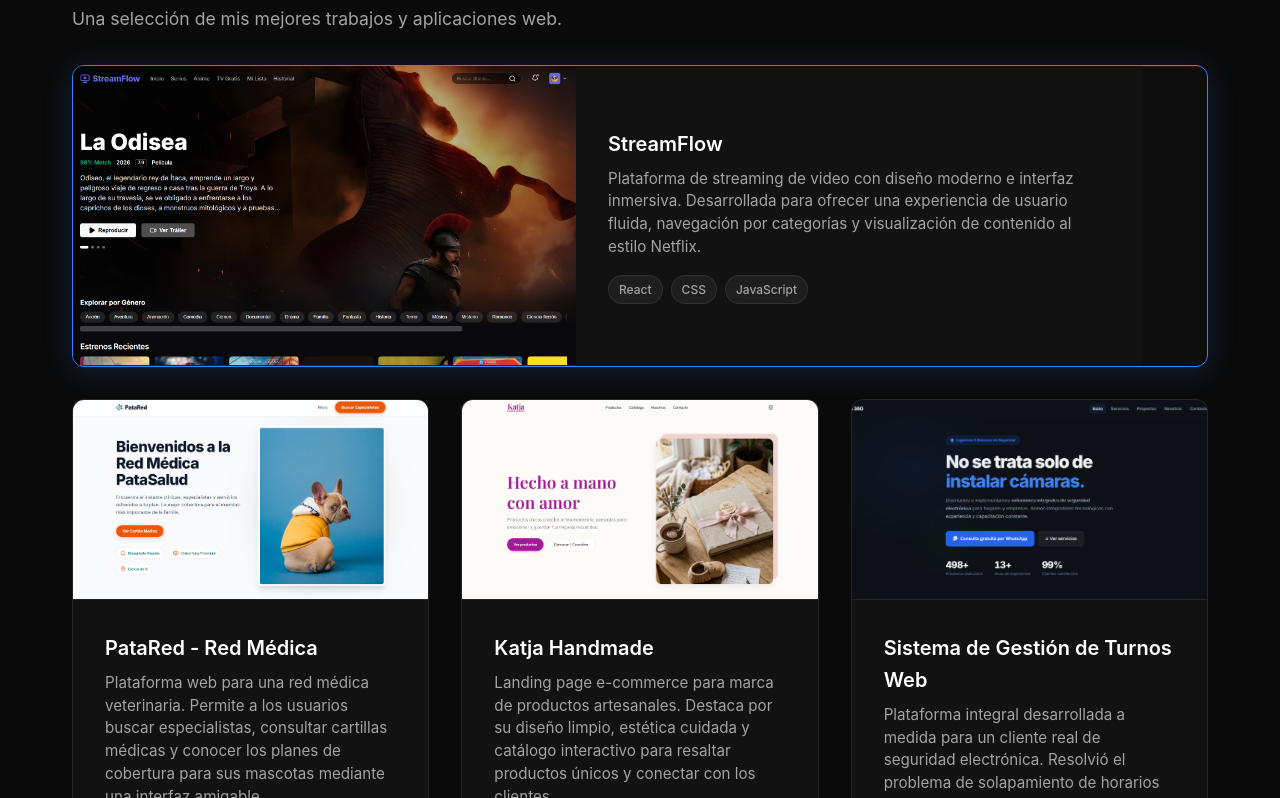
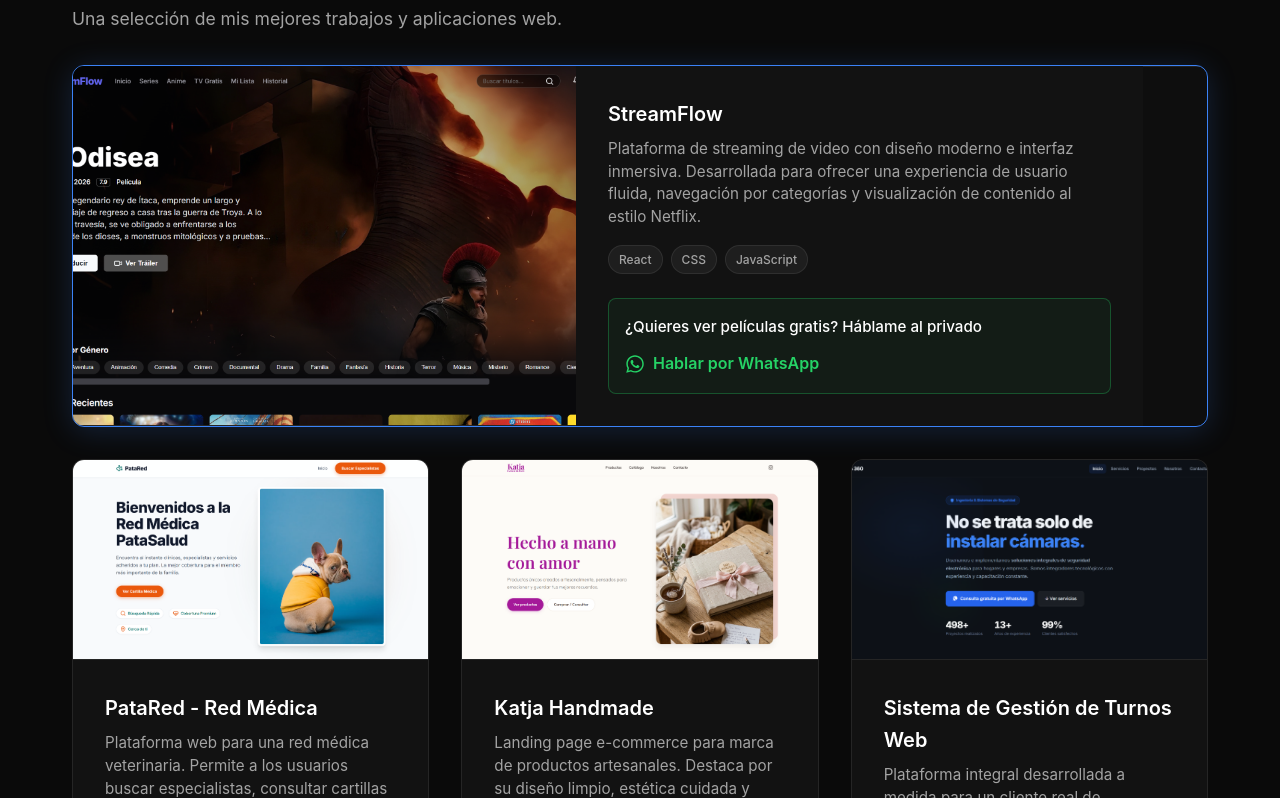
Before and after one commit to RodriA45/rodrigo-antunez-portfolio, a React (Vite) app: page / in a window 1280 px wide. Shown: the part 1528-2326 px from the top of the page. Built offline with nearby package versions, Linux system fonts and the light colour scheme.

Commit message:
feat: Agregar CTA de WhatsApp personalizado para proyectos (StreamFlow)

```diff
--- a/src/components/ProjectCard.tsx
+++ b/src/components/ProjectCard.tsx
@@ -1,4 +1,4 @@
-import { FaGithub, FaExternalLinkAlt } from 'react-icons/fa';
+import { FaGithub, FaExternalLinkAlt, FaWhatsapp } from 'react-icons/fa';
 import type { Project } from '../data/projects';
 import './ProjectCard.css';
 
@@ -24,6 +24,35 @@ export function ProjectCard({ project, isHero }: ProjectCardProps) {
             <span key={tech} className="tech-badge">{tech}</span>
           ))}
         </div>
+        {project.customCTA && (
+          <div className="custom-cta-box" style={{
+            marginTop: '1.5rem',
+            padding: '1rem',
+            backgroundColor: 'rgba(37, 211, 102, 0.05)',
+            border: '1px solid rgba(37, 211, 102, 0.3)',
+            borderRadius: 'var(--radius-md)',
+            display: 'flex',
+            flexDirection: 'column',
+            gap: '0.75rem'
+          }}>
+            <p style={{ margin: 0, fontSize: '0.95rem', color: 'var(--text-primary)', fontWeight: 500 }}>
+              {project.customCTA.text}
+            </p>
+            <a href={project.customCTA.url} target="_blank" rel="noopener noreferrer" style={{
+              display: 'inline-flex',
+              alignItems: 'center',
+              gap: '8px',
+              color: '#25D366',
+              fontWeight: 600,
+              textDecoration: 'none',
+              transition: 'transform 0.2s ease'
+            }}
+            onMouseOver={(e) => e.currentTarget.style.transform = 'translateY(-2px)'}
+            onMouseOut={(e) => e.currentTarget.style.transform = 'translateY(0)'}>
+              <FaWhatsapp size={20} /> Hablar por WhatsApp
+            </a>
+          </div>
+        )}
       </div>
 
       <div className="project-links">
--- a/src/data/projects.ts
+++ b/src/data/projects.ts
@@ -20,6 +20,10 @@ export interface Project {
   demoUrl?: string;
   imageUrl?: string;
   featured?: boolean;
+  customCTA?: {
+    text: string;
+    url: string;
+  };
 }
 
 export const projects: Project[] = [
@@ -29,7 +33,11 @@ export const projects: Project[] = [
     description: 'Plataforma de streaming de video con diseño moderno e interfaz inmersiva. Desarrollada para ofrecer una experiencia de usuario fluida, navegación por categorías y visualización de contenido al estilo Netflix.',
     technologies: ['React', 'CSS', 'JavaScript'],
     imageUrl: imgStreamFlow,
-    featured: true
+    featured: true,
+    customCTA: {
+      text: '¿Quieres ver películas gratis? Háblame al privado',
+      url: 'https://wa.me/5493865227220'
+    }
   },
   {
     id: 'patared-veterinaria',
```
